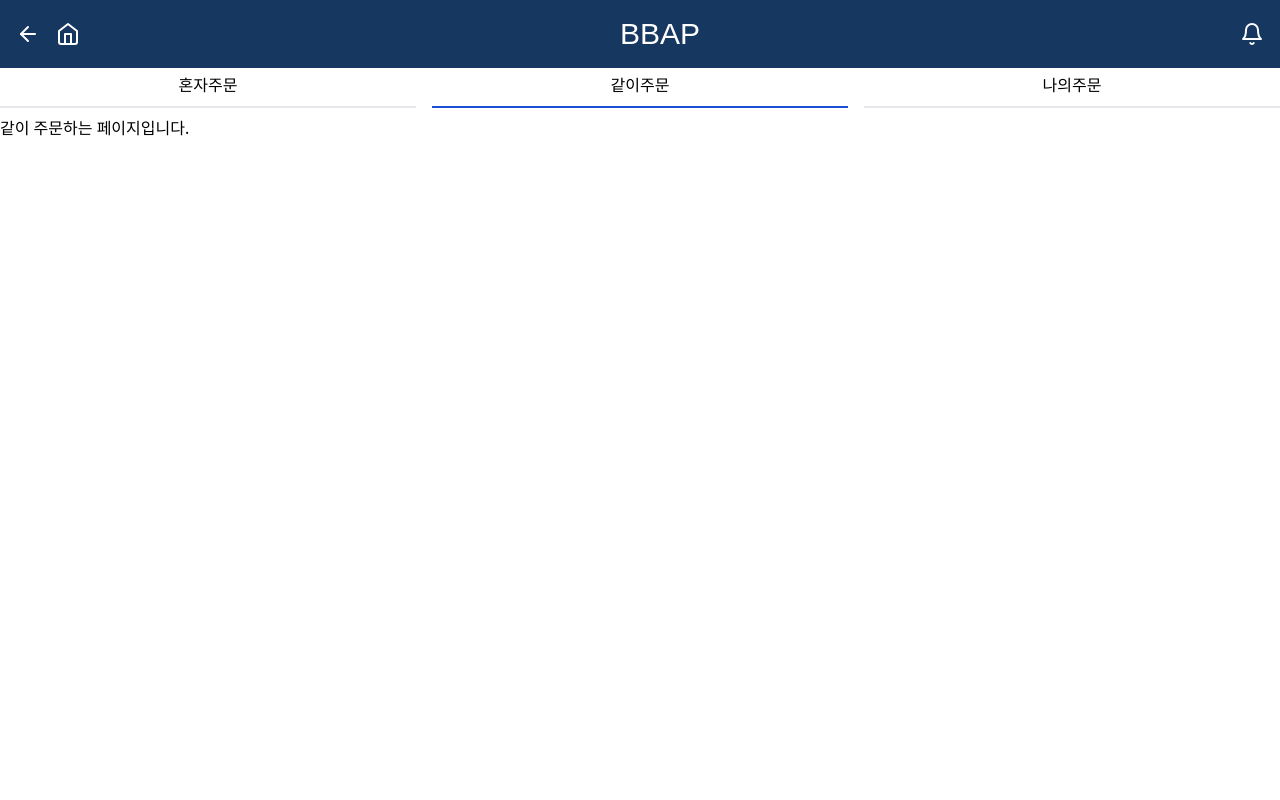
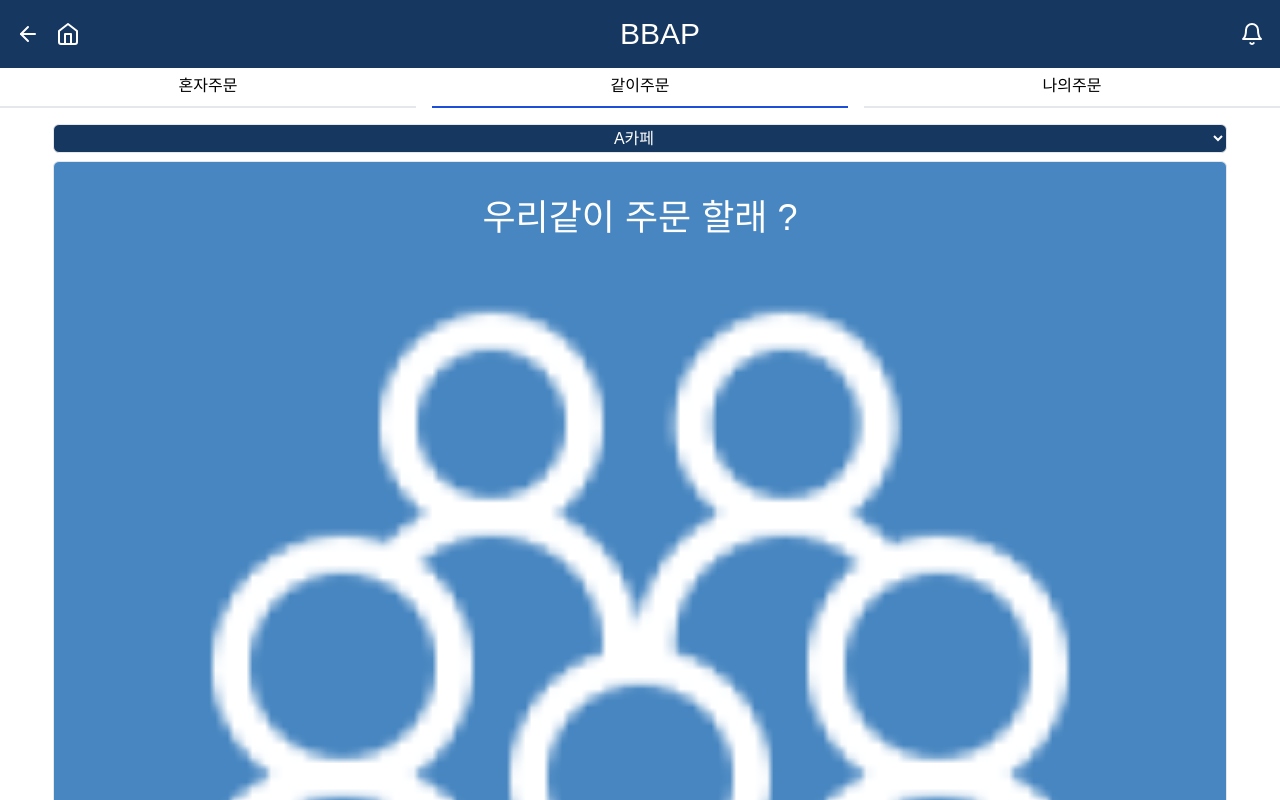
Before and after one commit to BBAPwithPOSCOINTERNATIONAL/BBAP, a React (Vite) app in the folder frontend/app/: page /cafemain in a window 1280 px wide. Both pictures are taken after a click on the link "같이주문". Shown: the top 800 px of the page. Built offline with nearby package versions, Linux system fonts and the light colour scheme; a web font is replaced by a local one.

Commit message:
Feat: 컴포넌트화 + 같이주문페이지

```diff
--- a/frontend/app/src/components/cafe/CafeCoupon.tsx
+++ b/frontend/app/src/components/cafe/CafeCoupon.tsx
@@ -3,14 +3,29 @@ import React from "react";
 interface CafeCouponStatusProps {
   orderCount: number;
   couponCount: number;
-  gaugeBars: JSX.Element[];
 }
 
 const CafeCoupon: React.FC<CafeCouponStatusProps> = ({
   orderCount,
   couponCount,
-  gaugeBars,
 }) => {
+  // 게이지 바 색상 설정을 위한 함수
+  const getGaugeColor = (index: number): string => {
+    if (index <= couponCount) {
+      return "bg-primary-color";
+    } else {
+      return "bg-sky-200";
+    }
+  };
+
+  // 게이지 바 생성을 위한 배열
+  const gaugeBars = Array.from({ length: 10 }, (_, index) => (
+    <div
+      key={index}
+      className={`h-4 w-full ${getGaugeColor(index + 1)} rounded-sm`}
+    ></div>
+  ));
+
   return (
     <>
       <p className="mt-1 font-hyemin-bold ml-5 mt-1">
--- /dev/null
+++ b/frontend/app/src/components/cafe/CafeSelector.tsx
@@ -0,0 +1,40 @@
+import React from "react";
+
+// CafeSelector 컴포넌트 정의
+interface Cafe {
+  value: string;
+  label: string;
+}
+
+// CafeSelector의 props 타입 정의
+interface CafeSelectorProps {
+  cafes: Cafe[];
+  selectedCafe: string;
+  onCafeSelect: (event: React.ChangeEvent<HTMLSelectElement>) => void;
+}
+
+// CafeSelector 컴포넌트 정의
+const CafeSelector: React.FC<CafeSelectorProps> = ({
+  cafes,
+  selectedCafe,
+  onCafeSelect,
+}) => {
+  return (
+    <div className="mt-2 flex flex-col items-center">
+      <select
+        id="cafe-select"
+        value={selectedCafe}
+        onChange={onCafeSelect}
+        className="bg-primary-color text-white border rounded-md p-1 w-11/12 font-hyemin-bold text-center"
+      >
+        {cafes.map((cafe) => (
+          <option key={cafe.value} value={cafe.value}>
+            {cafe.label}
+          </option>
+        ))}
+      </select>
+    </div>
+  );
+};
+
+export default CafeSelector;
--- /dev/null
+++ b/frontend/app/src/hooks/useMoveScroll.tsx
@@ -0,0 +1,18 @@
+import { useRef } from "react";
+
+function useMoveScroll(offset: number = 0) {
+  // HTMLDivElement를 useRef의 제너릭 타입으로 명시합니다.
+  const element = useRef<HTMLDivElement>(null);
+
+  const onMoveToElement = () => {
+    if (element.current) {
+      const elementPosition =
+        element.current.getBoundingClientRect().top + window.pageYOffset;
+      const offsetPosition = elementPosition - offset;
+      window.scrollTo({ top: offsetPosition, behavior: "smooth" });
+    }
+  };
+  return { element, onMoveToElement };
+}
+
+export default useMoveScroll;
--- a/frontend/app/src/pages/cafe/CafeMainPage.tsx
+++ b/frontend/app/src/pages/cafe/CafeMainPage.tsx
@@ -4,47 +4,31 @@ import CafeTabs from "../../components/cafe/CafeTabs";
 import CafeCoupon from "../../components/cafe/CafeCoupon";
 import menu from "../../assets/cafe-menu.json";
 import MenuSection from "../../components/cafe/MenuSection";
+import together from "../../assets/together.png";
 
-// interface MenuItem {
-//   name: string;
-//   price: number;
-//   description: string;
-//   images: string;
-//   temperature?: string[];
-//   size?: string[];
-//   options?: { [key: string]: number };
-// }
-
-import { useRef } from "react";
 import MenuButtons from "../../components/cafe/MenuButtons";
-
-function useMoveScroll(offset = 0) {
-  const element = useRef<HTMLDivElement>(null);
-  const onMoveToElement = () => {
-    if (element.current) {
-      const elementPosition =
-        element.current.getBoundingClientRect().top + window.pageYOffset;
-      const offsetPosition = elementPosition - offset;
-      window.scrollTo({ top: offsetPosition, behavior: "smooth" });
-    }
-  };
-  return { element, onMoveToElement };
-}
+import CafeSelector from "../../components/cafe/CafeSelector";
+import useMoveScroll from "../../hooks/useMoveScroll";
 
 function CafeMainPage() {
   const [content, setContent] = useState("alone");
+  const [selectedMenu, setSelectedMenu] = useState("coffee");
   const [selectedCafe, setSelectedCafe] = useState("A카페");
-  const [selectedMenu, setSelectedMenu] = useState("coffee");
+  const cafes = [
+    { value: "A카페", label: "A카페" },
+    { value: "B카페", label: "B카페" },
+    { value: "C카페", label: "C카페" },
+  ];
+
+  const handleCafeSelect = (e: React.ChangeEvent<HTMLSelectElement>) => {
+    setSelectedCafe(e.target.value);
+  };
 
   const tabs = [
     { key: "alone", label: "혼자주문" },
     { key: "together", label: "같이주문" },
     { key: "history", label: "나의주문" },
   ];
-
-  // const coffeeRef = useRef<HTMLDivElement>(null);
-  // const beverageRef = useRef<HTMLDivElement>(null);
-  // const dessertRef = useRef<HTMLDivElement>(null);
 
   const handleMenuSelect = (menu: string) => {
     setSelectedMenu(menu);
@@ -90,24 +74,7 @@ function CafeMainPage() {
   }, []);
 
   const [orderCount, setOrderCount] = useState(10);
-  const [couponCount, setCouponCount] = useState(9);
-
-  // 게이지 바 색상 설정을 위한 함수
-  const getGaugeColor = (index: number): string => {
-    if (index <= couponCount) {
-      return "bg-primary-color"; // 주문량까지의 부분은 녹색으로 표시
-    } else {
-      return "bg-sky-200"; // 주문량 이후의 부분은 회색으로 표시
-    }
-  };
-
-  // 게이지 바 생성을 위한 배열
-  const gaugeBars = Array.from({ length: 10 }, (_, index) => (
-    <div
-      key={index}
-      className={`h-4 w-full ${getGaugeColor(index + 1)} rounded-sm`}
-    ></div>
-  ));
+  const [couponCount, setCouponCount] = useState(7);
 
   const navBarHeight = 50; // NavBar의 높이 추정값
   const tabsHeight = 50; // CafeTabs의 높이 추정값
@@ -145,23 +112,12 @@ function CafeMainPage() {
               className="sticky top-[110px] z-10 bg-white"
               style={{ paddingTop: `${couponAndButtonsHeight}px` }}
             >
-              <div className="mt-2 flex flex-col items-center">
-                <select
-                  id="cafe-select"
-                  value={selectedCafe}
-                  onChange={(e) => setSelectedCafe(e.target.value)}
-                  className="bg-primary-color text-white border rounded-md p-1 w-11/12 font-hyemin-bold text-center"
-                >
-                  <option value="A카페">A카페</option>
-                  <option value="B카페">B카페</option>
-                  <option value="C카페">C카페</option>
-                </select>
-              </div>
-              <CafeCoupon
-                orderCount={orderCount}
-                couponCount={couponCount}
-                gaugeBars={gaugeBars}
+              <CafeSelector
+                cafes={cafes}
+                selectedCafe={selectedCafe}
+                onCafeSelect={handleCafeSelect}
               />
+              <CafeCoupon orderCount={orderCount} couponCount={couponCount} />
               <div className="flex mt-1">
                 <MenuButtons
                   selectedMenu={selectedMenu}
@@ -174,7 +130,41 @@ function CafeMainPage() {
             <MenuSection ref={dessertRef} items={menu.dessert} title="디저트" />
           </>
         )}
-        {content === "together" && <div>같이 주문하는 페이지입니다.</div>}
+        {content === "together" && (
+          <>
+            <CafeSelector
+              cafes={cafes}
+              selectedCafe={selectedCafe}
+              onCafeSelect={handleCafeSelect}
+            />
+            <div className="mt-2 flex flex-col items-center">
+              <div className="bg-light-primary-color text-white border rounded-md p-1 w-11/12 font-hyemin-bold text-center">
+                <h2 className="m-8 text-4xl">우리같이 주문 할래 ?</h2>
+                <div
+                  style={{
+                    display: "flex",
+                    justifyContent: "center",
+                    width: "100%",
+                  }}
+                >
+                  <img src={together} alt="together" style={{ width: "80%" }} />
+                </div>
+
+                <hr className="h-1 bg-white m-2 mx-auto w-11/12" />
+                <p className="m-4 text-2xl">
+                  각자 원하는 메뉴를 담아두면 한꺼번에 주문할 수 있어요!!
+                </p>
+              </div>
+
+              <button
+                className="bg-primary-color text-white py-2 px-4 rounded hover:bg-primary-dark mt-4 font-hyemin-bold w-11/12"
+                onClick={() => console.log("gogo")}
+              >
+                방 만들러 가기
+              </button>
+            </div>
+          </>
+        )}
         {content === "history" && <div>주문 내역을 보는 페이지입니다.</div>}
       </div>
     </div>
```
Also changed, not shown: frontend/app/src/assets/together.png (added).
